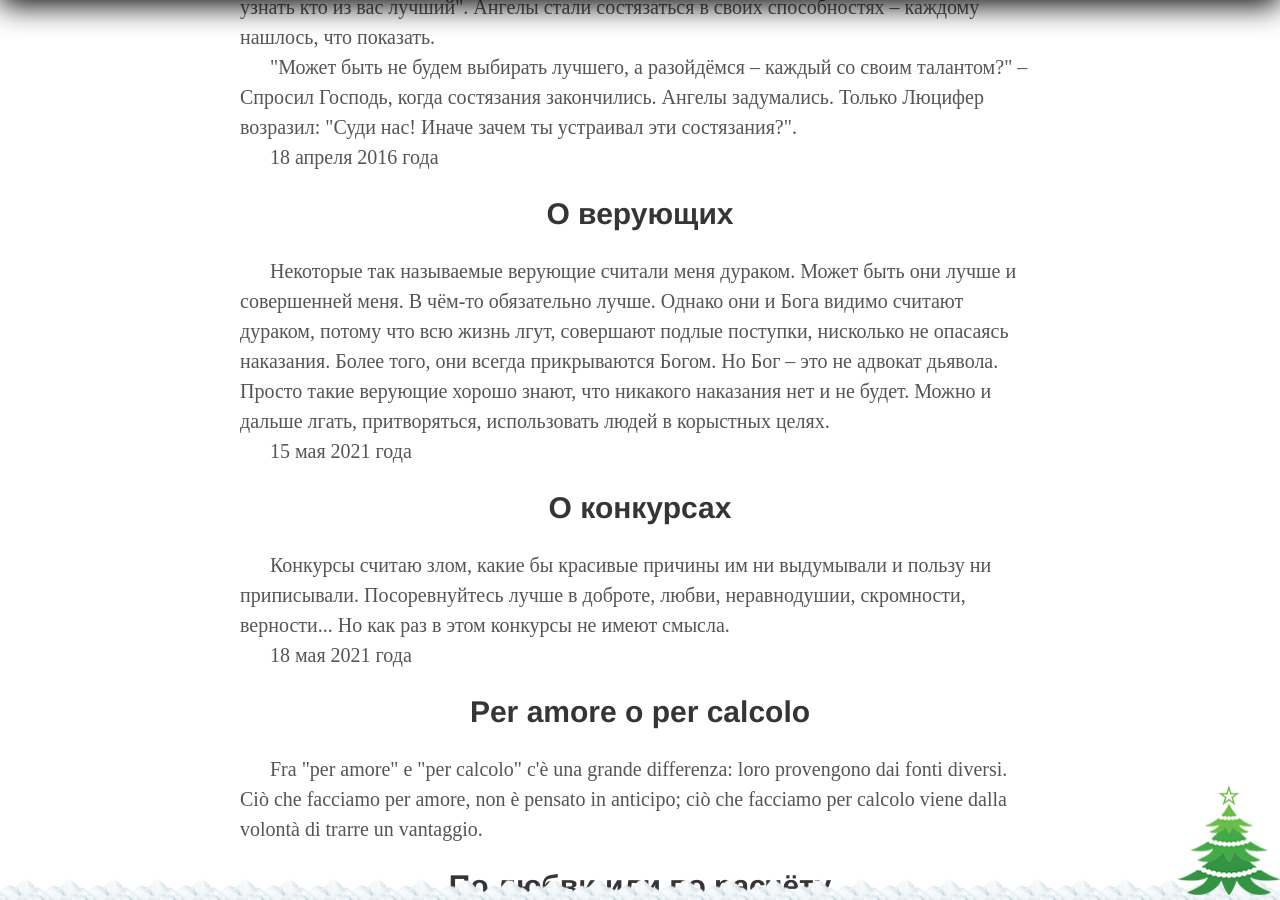
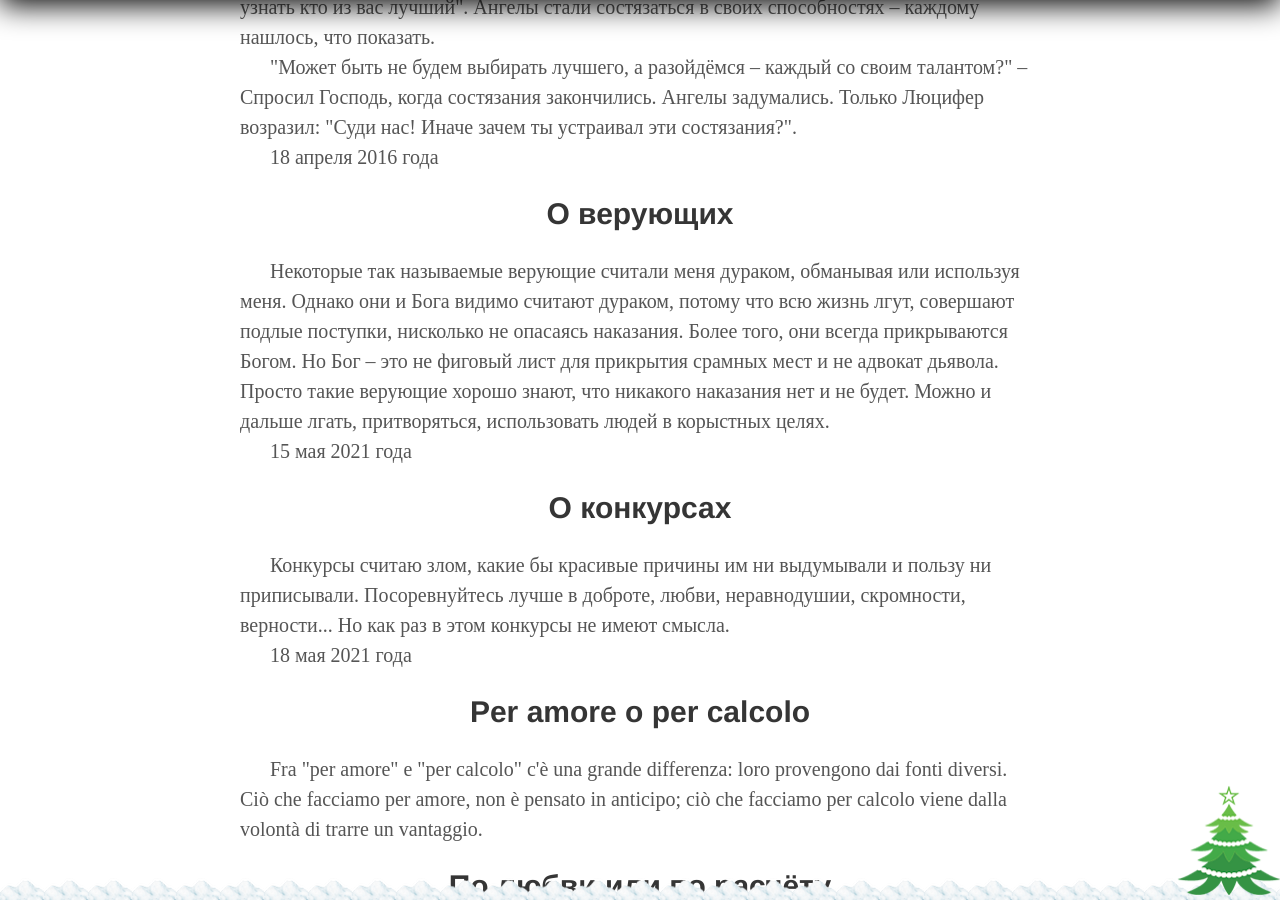
Before and after one commit to postolny/postolny.github.io, a Jekyll site: the page built from _pages/miniature.html, in a window 1280 px wide and 900 px high, scrolled down 3729 px. Built offline with Jekyll 4.4.1, drawn with Linux system fonts in a browser that asks for light colours.

Commit message:
Add files via upload

```diff
--- a/_pages/miniature.html
+++ b/_pages/miniature.html
@@ -66,7 +66,7 @@ permalink: /miniature/
 </article>
 <article>
   <h2>О верующих</h2>
-  <p>Некоторые так называемые верующие считали меня дураком. Может быть они лучше и совершенней меня. В чём-то обязательно лучше. Однако они и Бога видимо считают дураком, потому что всю жизнь лгут, совершают подлые поступки, нисколько не опасаясь наказания. Более того, они всегда прикрываются Богом. Но Бог – это не адвокат дьявола. Просто такие верующие хорошо знают, что никакого наказания нет и не будет. Можно и дальше лгать, притворяться, использовать людей в корыстных целях.</p>
+  <p>Некоторые так называемые верующие считали меня дураком, обманывая или используя меня. Однако они и Бога видимо считают дураком, потому что всю жизнь лгут, совершают подлые поступки, нисколько не опасаясь наказания. Более того, они всегда прикрываются Богом. Но Бог – это не фиговый лист для прикрытия срамных мест и не адвокат дьявола. Просто такие верующие хорошо знают, что никакого наказания нет и не будет. Можно и дальше лгать, притворяться, использовать людей в корыстных целях.</p>
   <p>15 мая 2021 года</p>
   <article>
     <h2>О конкурсах</h2>
```
